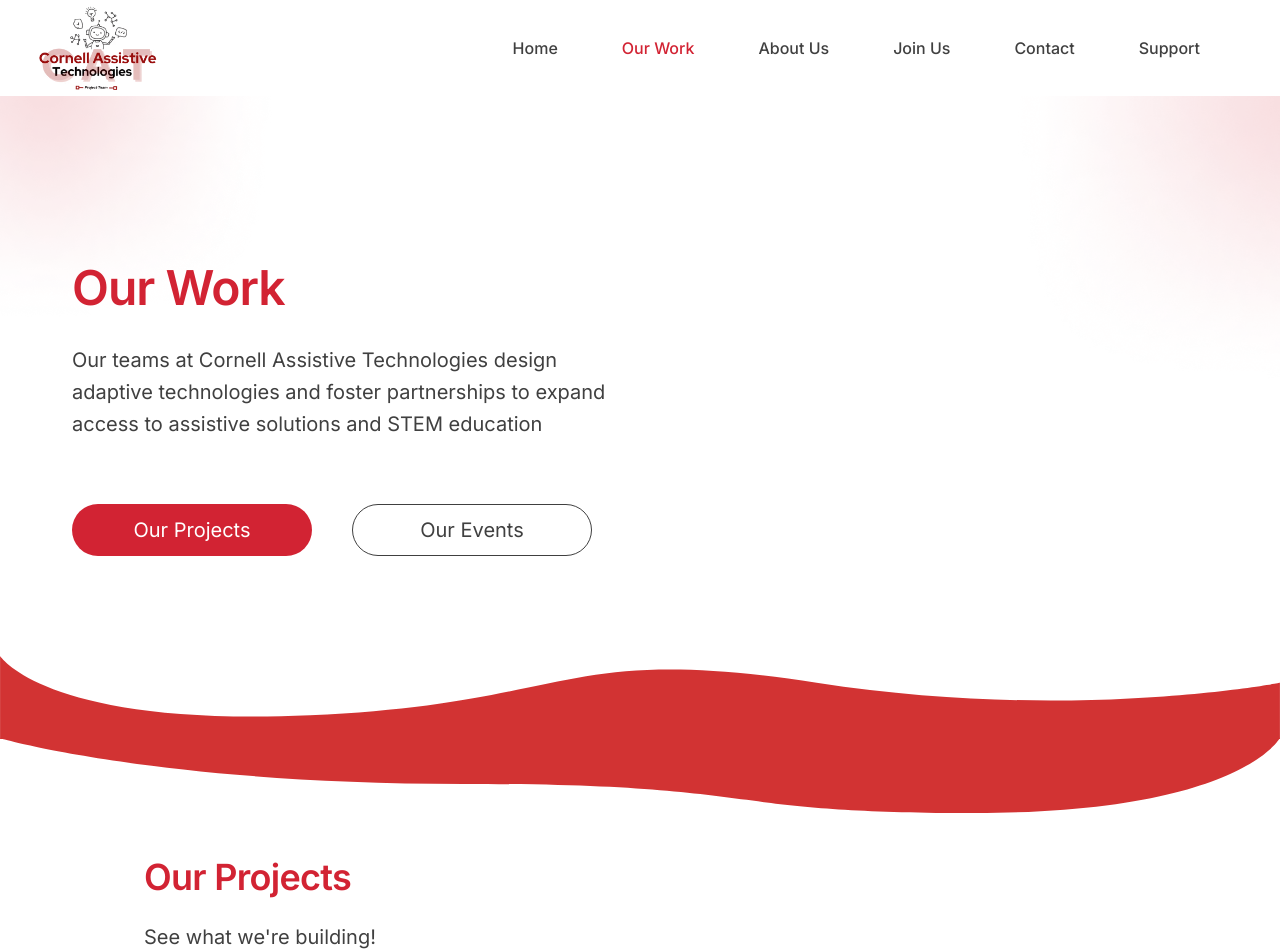
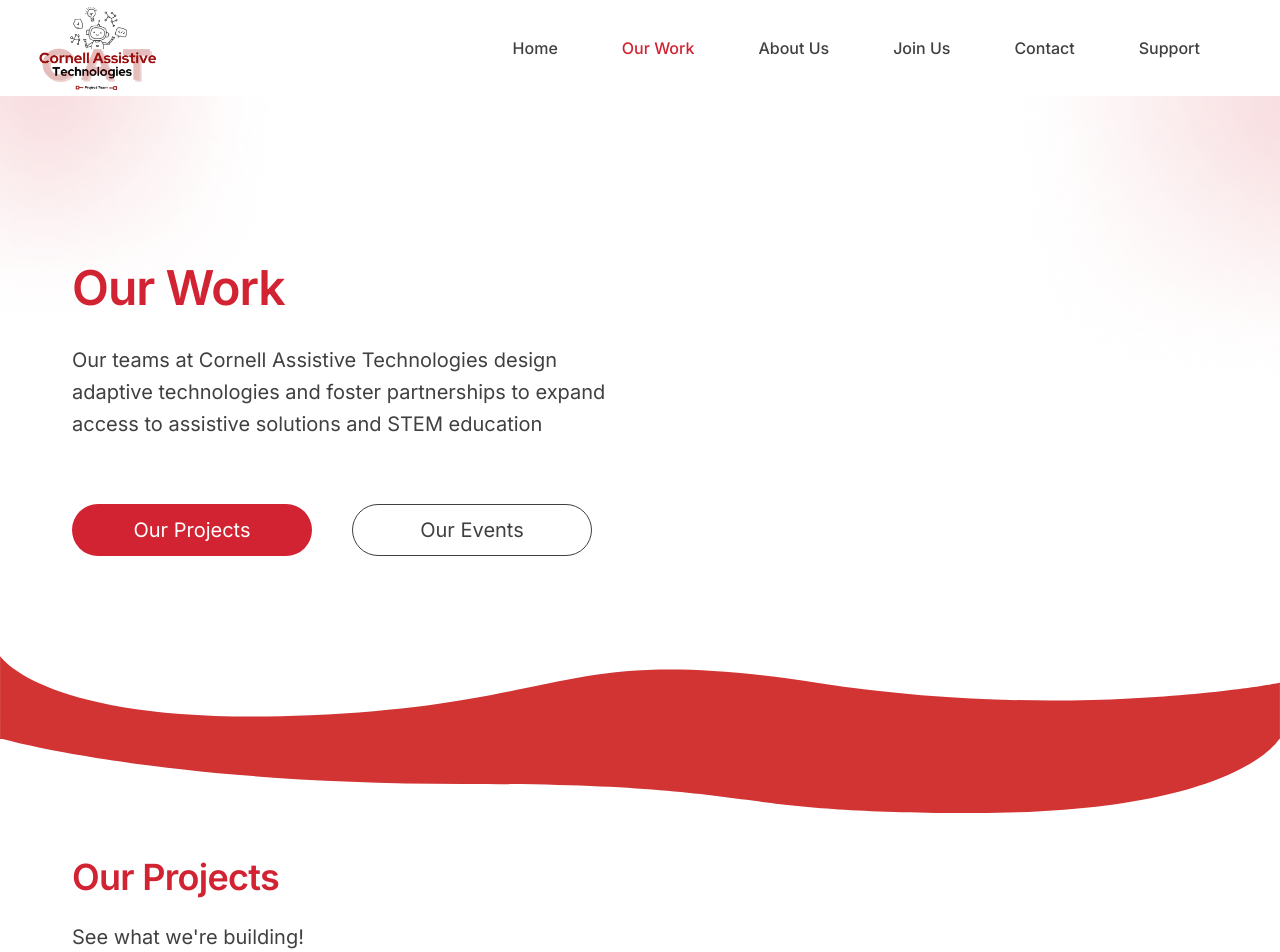
Before and after one commit to brianxia273/cat-website, a Next.js app: page /OurWork in a window 1280 px wide. Shown: the top 952 px of the page. Built offline with nearby package versions, Linux system fonts and the light colour scheme.

Commit message:
Update OurProjects.tsx

```diff
--- a/app/components/OurProjects.tsx
+++ b/app/components/OurProjects.tsx
@@ -60,7 +60,7 @@
 
 function OurProjectsTopText() {
   return (
-    <div className="flex flex-col universepad">
+    <div className="flex flex-col">
       <h2 className="heading">Our Projects</h2>
       <p className="subtext mt-3">See what we're building!</p>
     </div>
```
